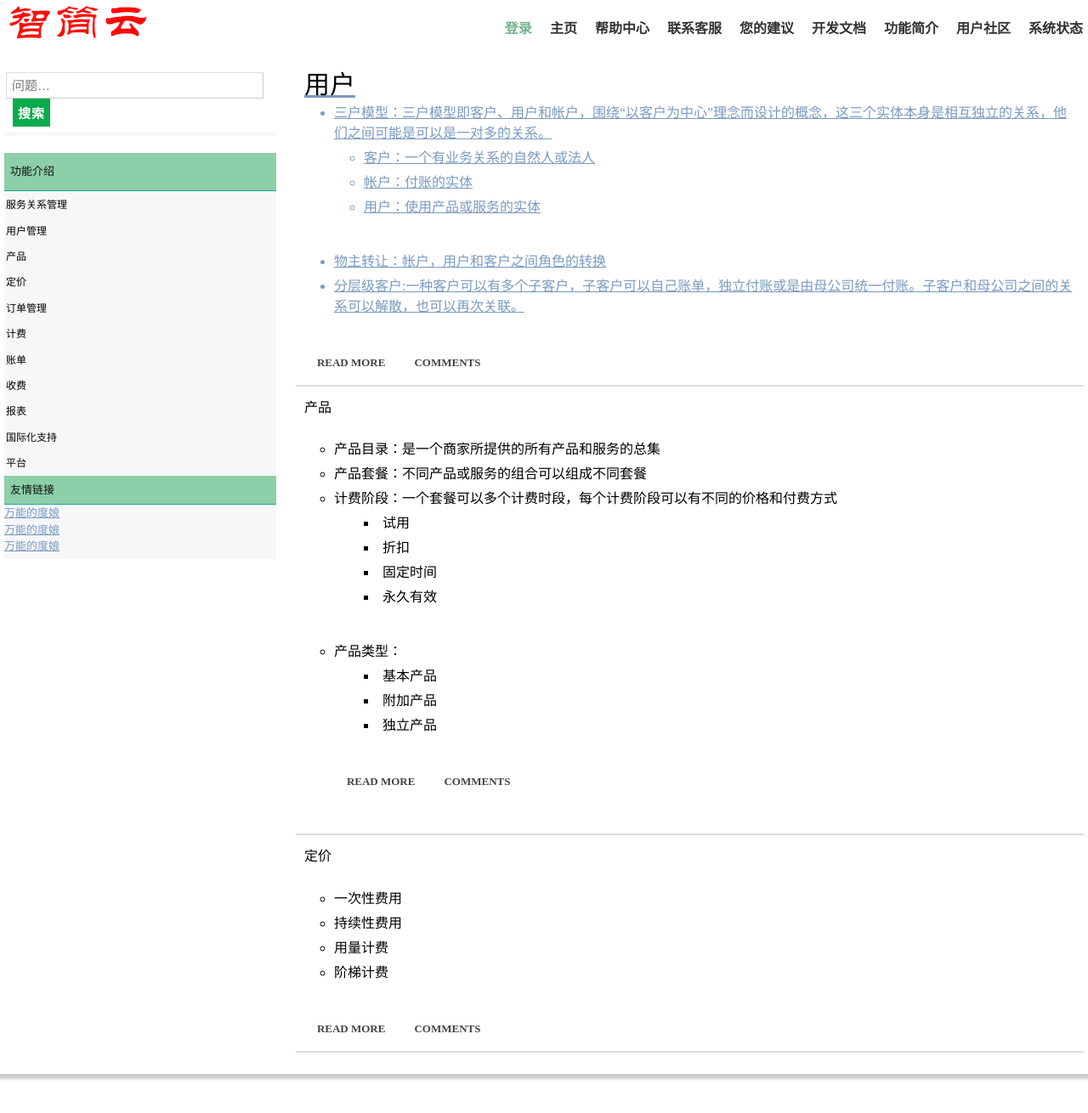
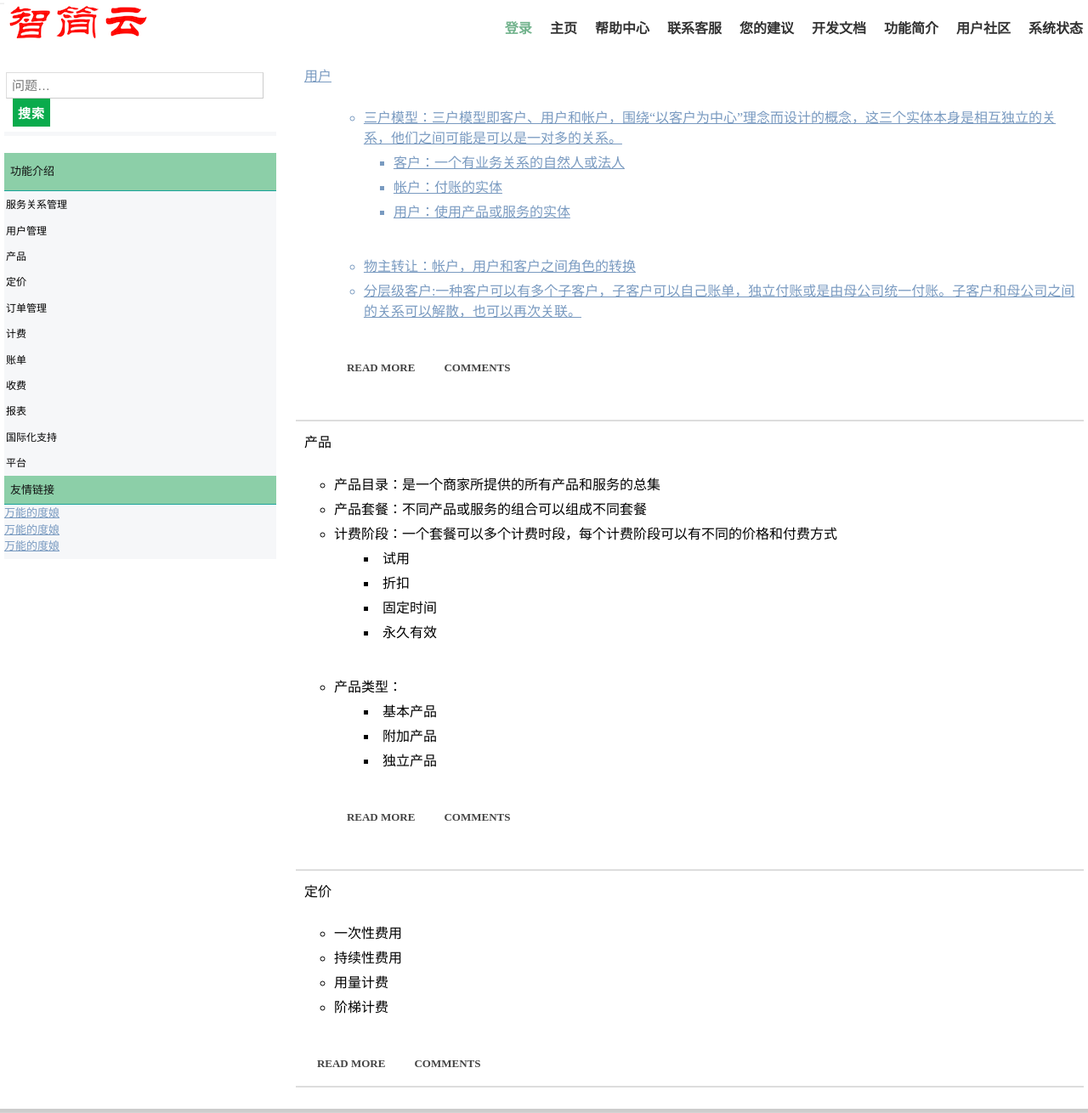
Before and after one commit to dreampivot/slipscloud.github.io, a Jekyll site: the page help/functions.html, which Jekyll copies as it is, in a window 1280 px wide and 1310 px high. Shown: the whole window at 85% size. Built offline with Jekyll 4.4.1, drawn with Linux system fonts in a browser that asks for light colours.

Commit message:
Update functions.html

```diff
--- a/help/functions.html
+++ b/help/functions.html
@@ -30,7 +30,8 @@
 
 
 
-       <h2>用户 </h2>
+        <p id=“product”>用户</p>
+         <ul style="list-style-type:circle; list-style-position:outside;">
 
           <ul>
          <li>三户模型：三户模型即客户、用户和帐户，围绕“以客户为中心”理念而设计的概念，这三个实体本身是相互独立的关系，他们之间可能是可以是一对多的关系。</li>
```
